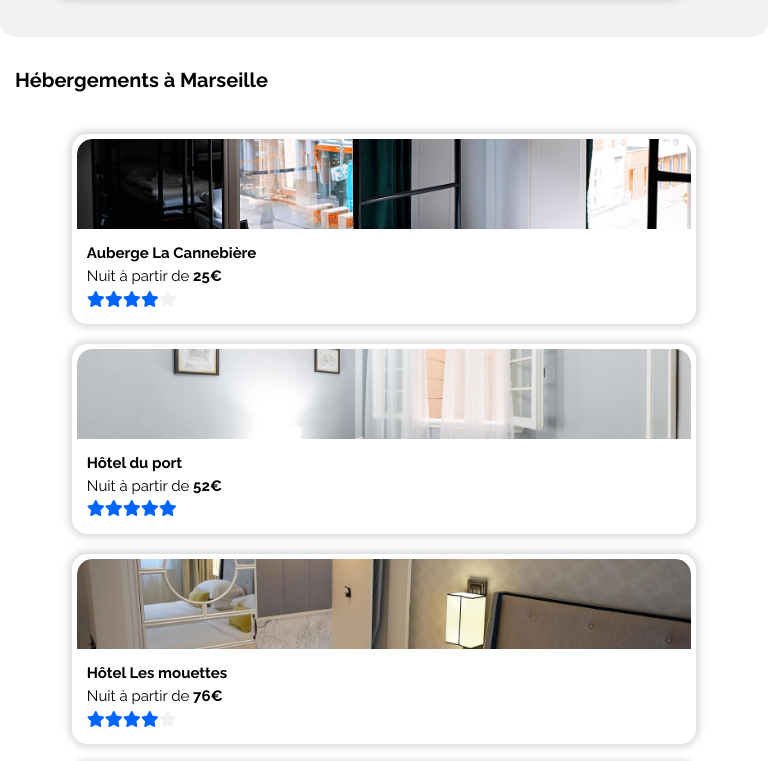
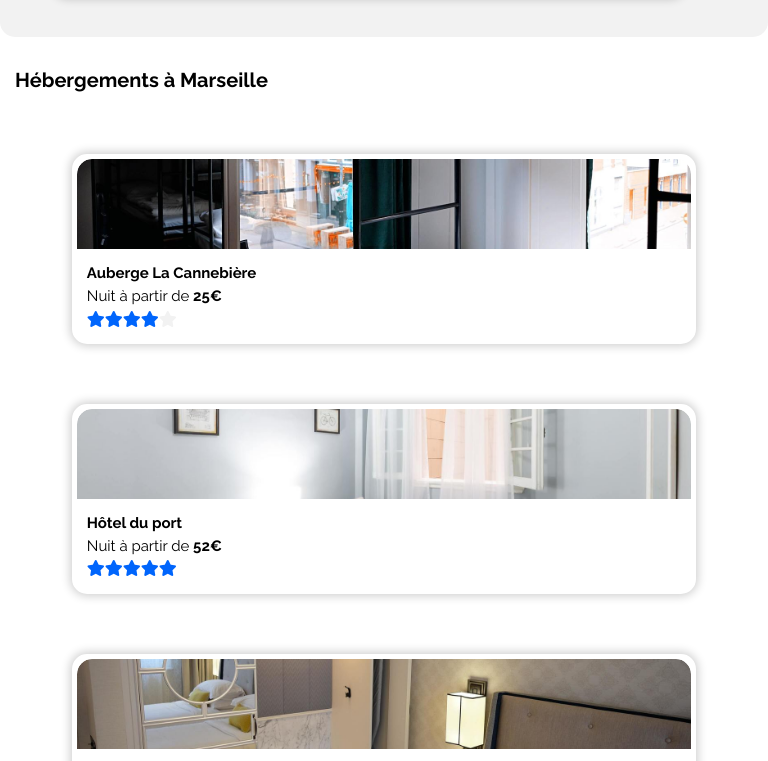
Before and after one commit to Therbaut/OpenClassroom_P2, a plain HTML site: page index.html in a window 768 px wide. Shown: the part 1280-2041 px from the top of the page. Drawn offline with Linux system fonts and the light colour scheme.

Commit message:
Version soutenance V3

```diff
--- a/css/style.css
+++ b/css/style.css
@@ -265,10 +265,10 @@ header p {
 .card-body {
     display: flex;
     flex-direction: column;
-    width: 180px;
+    width: 30%;
     height: 175px;
     background-color: white;
-    margin: 10px;
+    margin: 15px 0 15px 0;
     border-radius: 15px;
     box-shadow: 0px 0px 10px 2px rgba(0, 0, 0, 0.192);
     border: solid 5px white;
@@ -615,6 +615,23 @@ footer a:visited {
         width: 200px;
     }
 
+    .section-hebergements {
+        display: flex;
+        flex-direction: column;
+    }
+
+    .card-body {
+        display: flex;
+        flex-direction: column;
+        width: 180px;
+        height: 175px;
+        background-color: white;
+        margin: 30px;
+        border-radius: 15px;
+        box-shadow: 0px 0px 10px 2px rgba(0, 0, 0, 0.192);
+        border: solid 5px white;
+    }
+
     .card-body-populaire {
         height: 200px;
     }
```
Also changed, not shown: 1 other file.
